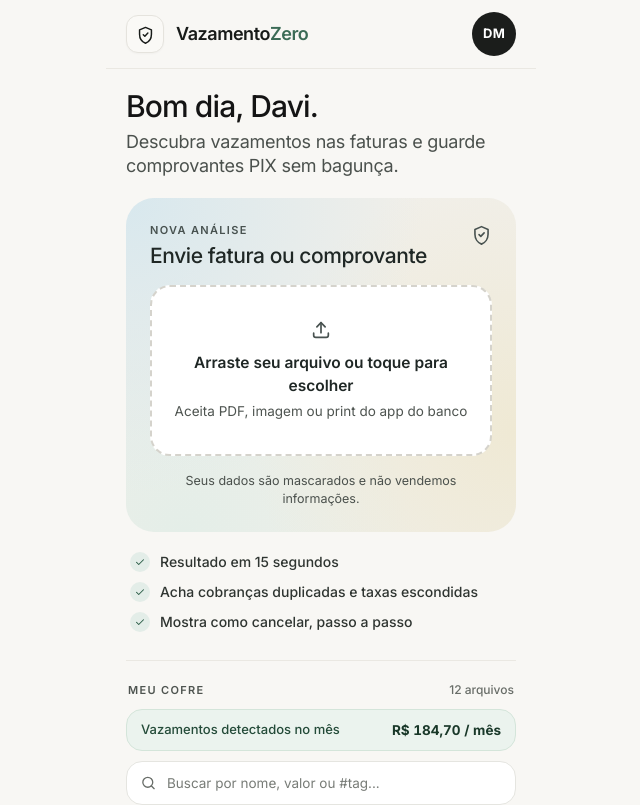
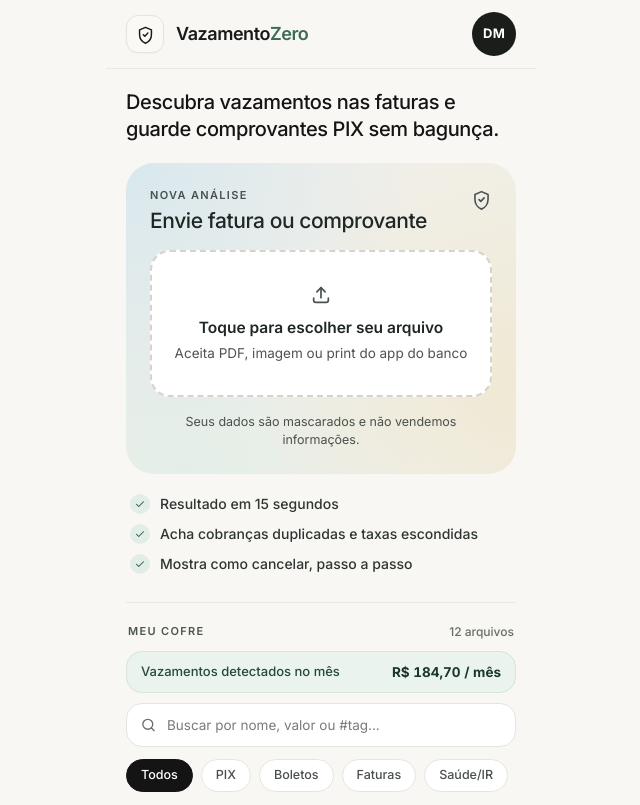
Before and after one commit to uset01/Taxly, a Next.js app: page / in a window 1280 px wide. Shown: the top 805 px of the page, without its empty margins (319-959 px from the left). Built offline with nearby package versions, Linux system fonts and the light colour scheme.

Commit message:
refactor(copy): remover Bom dia Davi e alterar texto do dropzone para Toque para escolher seu arquivo

```diff
--- a/src/components/HomeScreen.tsx
+++ b/src/components/HomeScreen.tsx
@@ -145,7 +145,6 @@ const ANALYSIS_STEPS: { id: AnalysisStageId; label: string }[] = [
 ];
 
 export function HomeScreen() {
-  const userName = "Davi";
   const [screenState, setScreenState] = useState<ScreenState>("empty");
   const [isDragging, setIsDragging] = useState(false);
   const [selectedFileName, setSelectedFileName] = useState<string | null>(null);
@@ -632,15 +631,12 @@ export function HomeScreen() {
         <main className="px-5 pt-5">
           {screenState === "empty" && (
             <section aria-label="Boas-vindas e envio de fatura ou comprovante">
-              {/* Greeting com subtítulo ajustado para caber em até 3 linhas no mobile */}
+              {/* Subtítulo ajustado para caber em até 3 linhas no mobile */}
               <div>
-                <h1 className="text-[28px] sm:text-[30px] leading-[1.15] tracking-[-0.03em] font-medium text-[#141414]">
-                  Bom dia, {userName}.
-                </h1>
-                <p className="text-[17px] sm:text-[18px] leading-[1.35] tracking-[-0.015em] font-normal text-[#4B514D] mt-1.5">
+                <h1 className="text-[19px] sm:text-[20px] leading-[1.35] tracking-[-0.02em] font-medium text-[#141414]">
                   Descubra vazamentos nas faturas e guarde comprovantes PIX sem
                   bagunça.
-                </p>
+                </h1>
               </div>
 
               {/* Card NOVA ANÁLISE / Envie fatura ou comprovante (sem botão Enviar documento) */}
@@ -674,11 +670,11 @@ export function HomeScreen() {
                     </div>
                   </div>
                 ) : (
-                  /* Drag-and-drop + selector dropzone */
+                  /* Selector dropzone */
                   <div
                     role="button"
                     tabIndex={0}
-                    aria-label="Área para arrastar ou selecionar fatura ou comprovante em PDF, imagem ou print"
+                    aria-label="Toque para escolher seu arquivo de fatura ou comprovante em PDF, imagem ou print"
                     onDragOver={handleDragOver}
                     onDragLeave={handleDragLeave}
                     onDrop={handleDrop}
@@ -697,7 +693,7 @@ export function HomeScreen() {
                   >
                     <UploadIcon className="w-[22px] h-[22px] text-[#485250] mb-2.5" />
                     <span className="text-[15.5px] font-semibold text-[#1F2725]">
-                      Arraste seu arquivo ou toque para escolher
+                      Toque para escolher seu arquivo
                     </span>
                     <span className="text-[13.5px] text-[#4E5450] mt-1">
                       Aceita PDF, imagem ou print do app do banco
```
